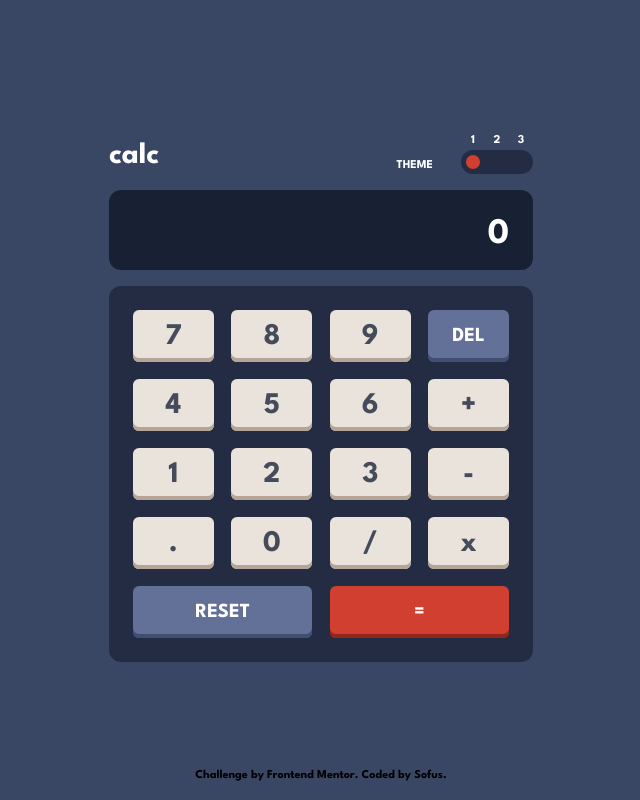
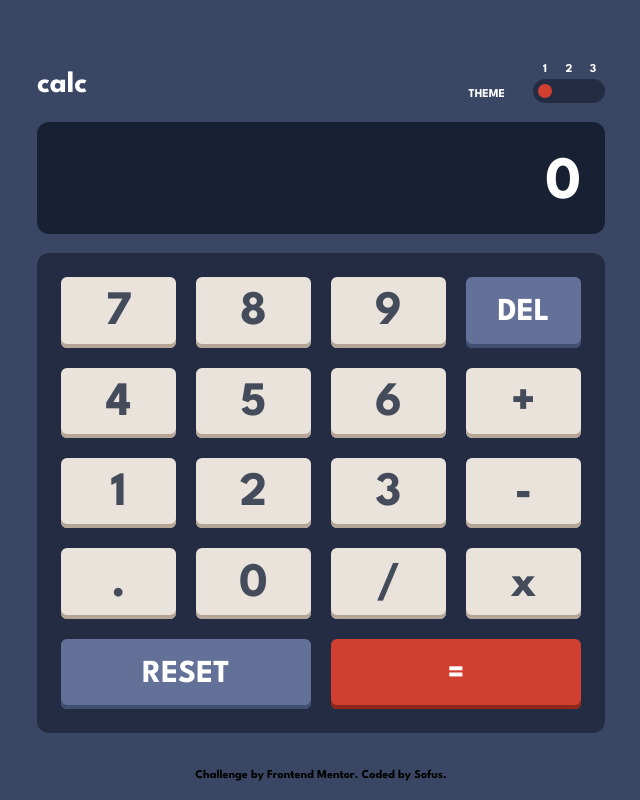
Before and after one commit to sofuslund/fm-calculator-app, a Vue app: page / in a window 1280 px wide. Shown: the whole page, without its empty margins (319-959 px from the left). Built offline with nearby package versions, Linux system fonts and the light colour scheme.

Commit message:
Math desktop design better

```diff
--- a/src/App.vue
+++ b/src/App.vue
@@ -131,6 +131,9 @@ function onCalcKeyEnter(key) {
     } else if (key === 'RESET') {
         infix = [];
         display.value = '0';
+        for(let keyHighlighted in keysHighlight) {
+            keysHighlight[keyHighlighted] = false;
+        }
     } else if (OPERATOR_REGEX.test(key)) {
         // Toggle highlight of that operator key
         for(const keyHighlighted in keysHighlight) {
@@ -167,12 +170,12 @@ function onCalcKeyEnter(key) {
 
 <template>
     <div :class="themeClass" class="font-serif w-screen h-screen bg-background-light flex justify-center items-center">
-        <div class="w-full relative max-w-[29rem] p-5">
+        <div class="w-full relative max-w-[29rem] lg:max-w-[38rem] p-5">
             <h1 class="text-text text-3xl font-bold">calc</h1>
             <VToggle class="absolute top-8 right-5" v-model="theme" :options="[1, 2, 3]" caption="THEME"></VToggle>
 
-            <VDisplay class="my-8 lg:my-4 w-full h-20" :value="displayFormatted"></VDisplay>
-            <VKeypad :keys-highlight="keysHighlight" @keyEnter="onCalcKeyEnter"></VKeypad>
+            <VDisplay class="my-8 lg:my-[1.2rem] w-full h-20 lg:h-28" :value="displayFormatted"></VDisplay>
+            <VKeypad class="h-[26rem] lg:h-[30rem]" :keys-highlight="keysHighlight" @keyEnter="onCalcKeyEnter"></VKeypad>
         </div>
 
         <div class="absolute bottom-4 w-100 text-xs mx-auto">
--- a/src/components/VDisplay.vue
+++ b/src/components/VDisplay.vue
@@ -2,7 +2,7 @@
 const props = defineProps(['value']);
 </script>
 <template>
-    <div class="bg-background-dark rounded-xl">
-        <h1 class="mx-6 text-text text-right text-4xl leading-[2.5em]">{{value}}</h1>
+    <div class="bg-background-dark rounded-xl flex items-center">
+        <h1 class="mx-6 text-text text-right text-4xl lg:text-6xl lg:translate-y-[.4rem] w-full">{{value}}</h1>
     </div>
 </template>
--- a/src/components/VKeypad.vue
+++ b/src/components/VKeypad.vue
@@ -2,9 +2,9 @@
 const emit = defineEmits(['keyEnter']);
 const props = defineProps(['keysHighlight']);
 
-const primaryStyle = 'text-3xl text-key-text bg-key-bg-primary shadow-key-bg-primary-dark shadow-primary';
-const secondaryStyle = "text-key-text-light bg-key-bg-secondary shadow-secondary text-xl";
-const tertiaryStyle = "text-key-text-dark col-span-2 bg-key-bg-tertiary shadow-tertiary text-xl";
+const primaryStyle = 'text-3xl lg:text-5xl text-key-text bg-key-bg-primary shadow-key-bg-primary-dark shadow-primary';
+const secondaryStyle = "text-key-text-light bg-key-bg-secondary shadow-secondary text-xl lg:text-[2rem]";
+const tertiaryStyle = "text-key-text-dark col-span-2 bg-key-bg-tertiary shadow-tertiary text-xl lg:text-[2rem]";
 const keys = [
     7,   8,   9,   {text: 'DEL', styleClass: secondaryStyle},
     4,   5,   6,   '+',
@@ -23,7 +23,7 @@ function keyStyle(key) {
 </script>
 
 <template>
-<div class="w-full h-[26rem] lg:h-[23.5rem] bg-background grid grid-cols-4 grid-rows-5 gap-3.5 lg:gap-[1.1rem] p-6 rounded-xl">
+<div class="w-full bg-background grid grid-cols-4 grid-rows-5 gap-3.5 lg:gap-[1.25rem] p-6 rounded-xl">
     <button class="rounded-md w-full h-full hover:brightness-[1.3]" @click="$emit('keyEnter', keyText(key))" :class="[keyStyle(key), {'brightness-[1.3]': keysHighlight[key]}]" v-for="key in keys">
         <!-- translate to compensate for empty space in font making it difficult to center text -->
         <h1 class="translate-y-[.02em]">{{keyText(key)}}</h1>
```
